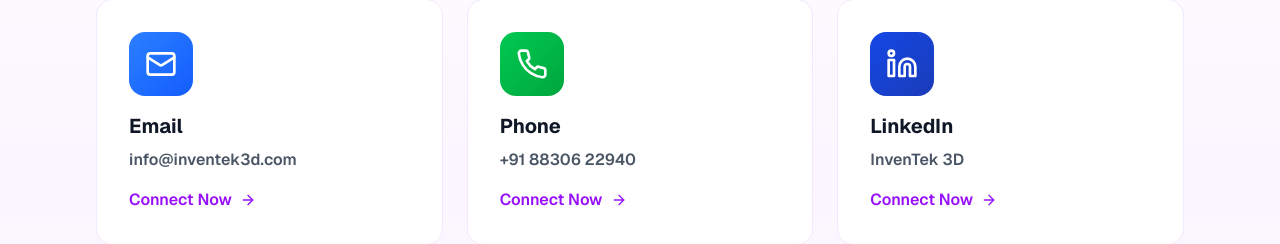
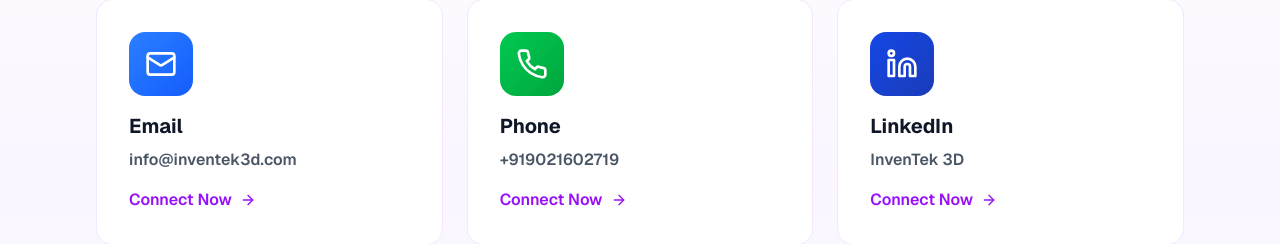
Before and after one commit to neko7123/inventek-3d, a Next.js app: page /contact in a window 1280 px wide. Shown: the part 821-1065 px from the top of the page. Built offline with nearby package versions, Linux system fonts and the light colour scheme.

Commit message:
Instagram updated

```diff
--- a/app/careers/page.tsx
+++ b/app/careers/page.tsx
@@ -664,7 +664,7 @@ useEffect(() => {
                   </a>
                 </li>
                 <li>
-                  <a href="https://www.instagram.com/inventek_3d?igsh=MTFzem55MmNzYWJuZQ==" className="hover:text-white transition">
+                  <a href="https://www.instagram.com/inventek3d?igsh=MTFzem55MmNzYWJuZQ==" className="hover:text-white transition">
                     Instagram
                   </a>
                 </li>
--- a/app/contact/page.tsx
+++ b/app/contact/page.tsx
@@ -64,8 +64,8 @@ export default function ContactPage() {
     {
       icon: Phone,
       title: "Phone",
-      value: "+91 88306 22940",
-      link: "tel:+918830622940",
+      value: "+919021602719",
+      link: "tel:+919021602719",
       color: "from-green-500 to-green-600",
     },
     {
@@ -79,7 +79,7 @@ export default function ContactPage() {
       icon: Instagram,
       title: "Instagram",
       value: "@inventek3d",
-      link: "https://www.instagram.com/inventek_3d?igsh=MTFzem55MmNzYWJuZQ==",
+      link: "https://www.instagram.com/inventek3d?igsh=MTFzem55MmNzYWJuZQ==",
       color: "from-pink-500 to-purple-600",
     },
   ]
@@ -494,7 +494,7 @@ export default function ContactPage() {
                   </a>
                 </li>
                 <li>
-                  <a href="https://www.instagram.com/inventek_3d?igsh=MTFzem55MmNzYWJuZQ==" className="hover:text-white transition">
+                  <a href="https://www.instagram.com/inventek3d?igsh=MTFzem55MmNzYWJuZQ==" className="hover:text-white transition">
                     Instagram
                   </a>
                 </li>
--- a/app/verify-certificate/page.tsx
+++ b/app/verify-certificate/page.tsx
@@ -478,7 +478,7 @@ export default function VerifyCertificate() {
                   </a>
                 </li>
                 <li>
-                  <a href="https://www.instagram.com/inventek_3d?igsh=MTFzem55MmNzYWJuZQ==" className="hover:text-white transition">
+                  <a href="https://www.instagram.com/inventek3d?igsh=MTFzem55MmNzYWJuZQ==" className="hover:text-white transition">
                     Instagram
                   </a>
                 </li>
```
